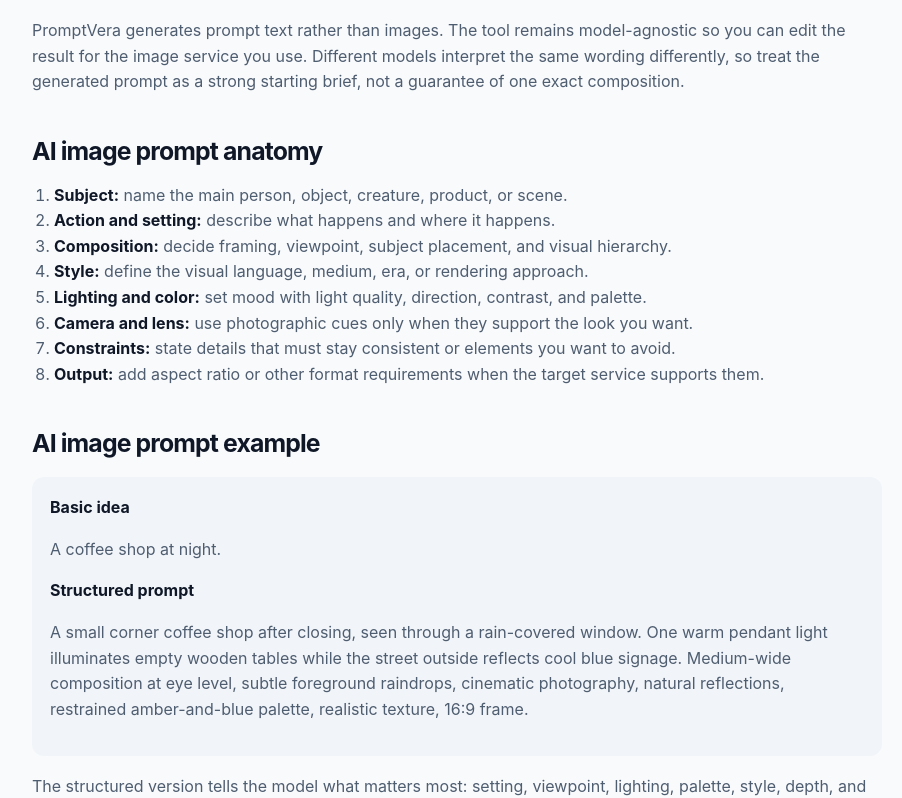
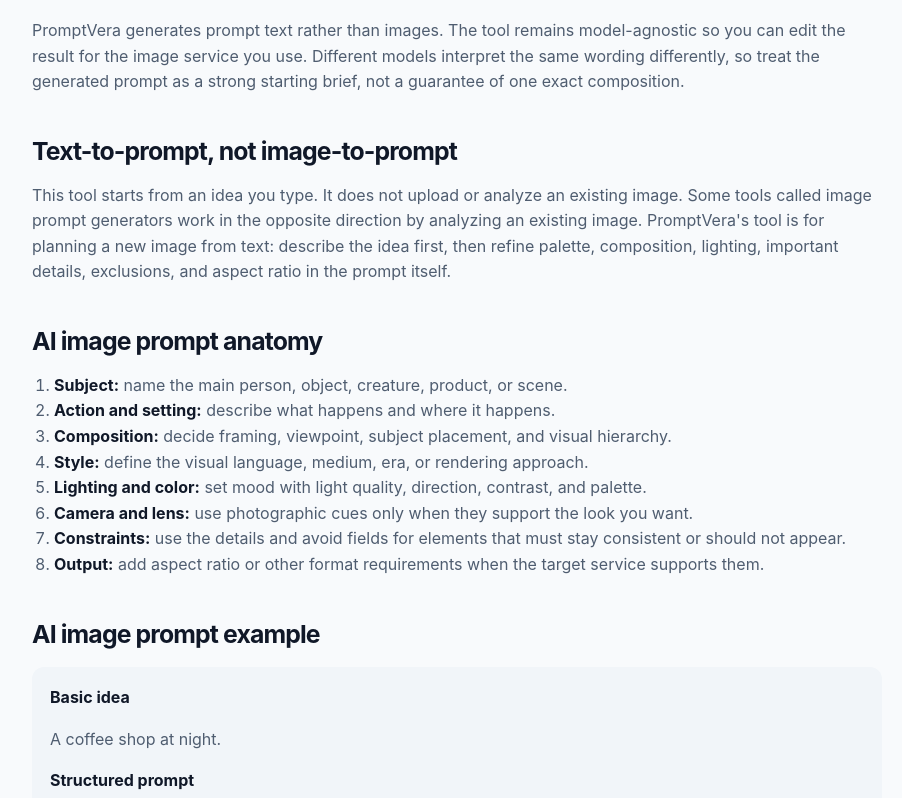
Before and after one commit to GrithX-Solutions/promptvera, a Next.js app: page /ai-image-prompt-generator in a window 1280 px wide. Shown: the part 1602-2400 px from the top of the page, without its empty margins (183-1085 px from the left). Built offline with nearby package versions, Linux system fonts and the light colour scheme.

Commit message:
Implement P0 SEO semantics for app/ai-image-prompt-generator/page.tsx

```diff
--- a/app/ai-image-prompt-generator/page.tsx
+++ b/app/ai-image-prompt-generator/page.tsx
@@ -6,7 +6,7 @@ import { toolMetadata } from "@/lib/metadata";
 
 const title = "AI Image Prompt Generator – Free Visual Prompt Builder";
 const description =
-  "Free AI image prompt generator for structured visual prompts with subject, scene, composition, style, camera, lens, lighting, detail, and output controls.";
+  "Free AI image prompt generator that turns a text idea into a structured visual prompt with subject, composition, style, camera, lighting, palette, constraints, and output controls.";
 
 export const metadata: Metadata = toolMetadata({ title, description, path: "/ai-image-prompt-generator" });
 
@@ -42,6 +42,15 @@ export default function AiImagePromptGeneratorPage() {
           guarantee of one exact composition.
         </p>
 
+        <h2>Text-to-prompt, not image-to-prompt</h2>
+        <p>
+          This tool starts from an idea you type. It does not upload or analyze an existing image.
+          Some tools called image prompt generators work in the opposite direction by analyzing
+          an existing image. PromptVera&apos;s tool is for planning a new image from text: describe
+          the idea first, then refine palette, composition, lighting, important details,
+          exclusions, and aspect ratio in the prompt itself.
+        </p>
+
         <h2>AI image prompt anatomy</h2>
         <ol>
           <li><strong>Subject:</strong> name the main person, object, creature, product, or scene.</li>
@@ -50,7 +59,7 @@ export default function AiImagePromptGeneratorPage() {
           <li><strong>Style:</strong> define the visual language, medium, era, or rendering approach.</li>
           <li><strong>Lighting and color:</strong> set mood with light quality, direction, contrast, and palette.</li>
           <li><strong>Camera and lens:</strong> use photographic cues only when they support the look you want.</li>
-          <li><strong>Constraints:</strong> state details that must stay consistent or elements you want to avoid.</li>
+          <li><strong>Constraints:</strong> use the details and avoid fields for elements that must stay consistent or should not appear.</li>
           <li><strong>Output:</strong> add aspect ratio or other format requirements when the target service supports them.</li>
         </ol>
 
@@ -158,6 +167,10 @@ export default function AiImagePromptGeneratorPage() {
             <summary>Does PromptVera generate the image?</summary>
             <p>No. PromptVera creates the text brief. You copy and adapt that prompt for the image-generation tool you choose.</p>
           </details>
+          <details>
+            <summary>Can I upload an image and extract its prompt?</summary>
+            <p>No. This page is a text-to-prompt builder. It starts from your written image idea rather than analyzing an uploaded reference image.</p>
+          </details>
         </div>
       </article>
     </div>
```
